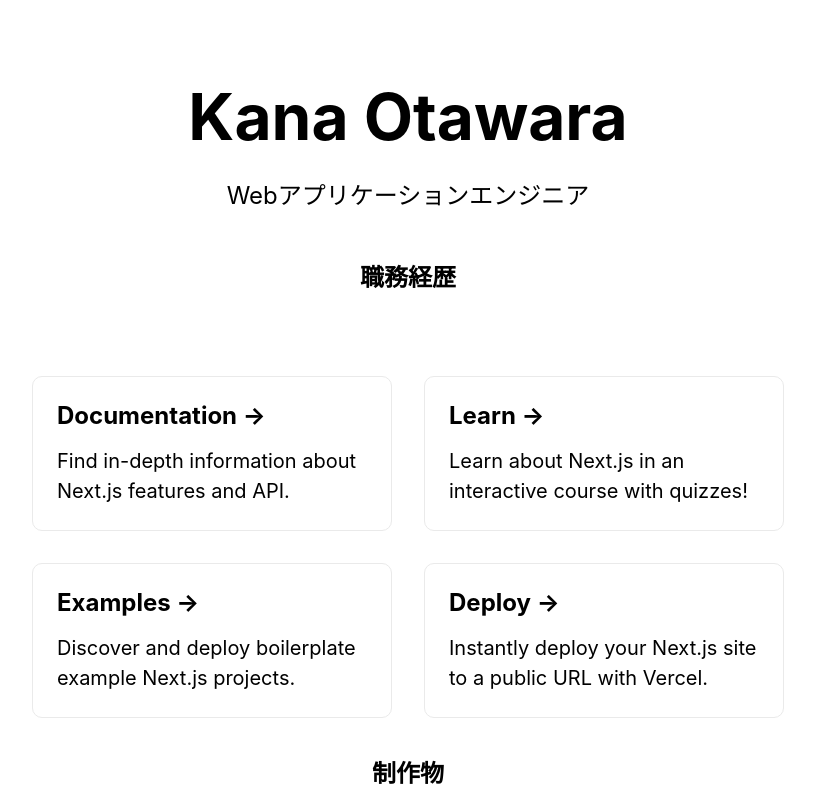
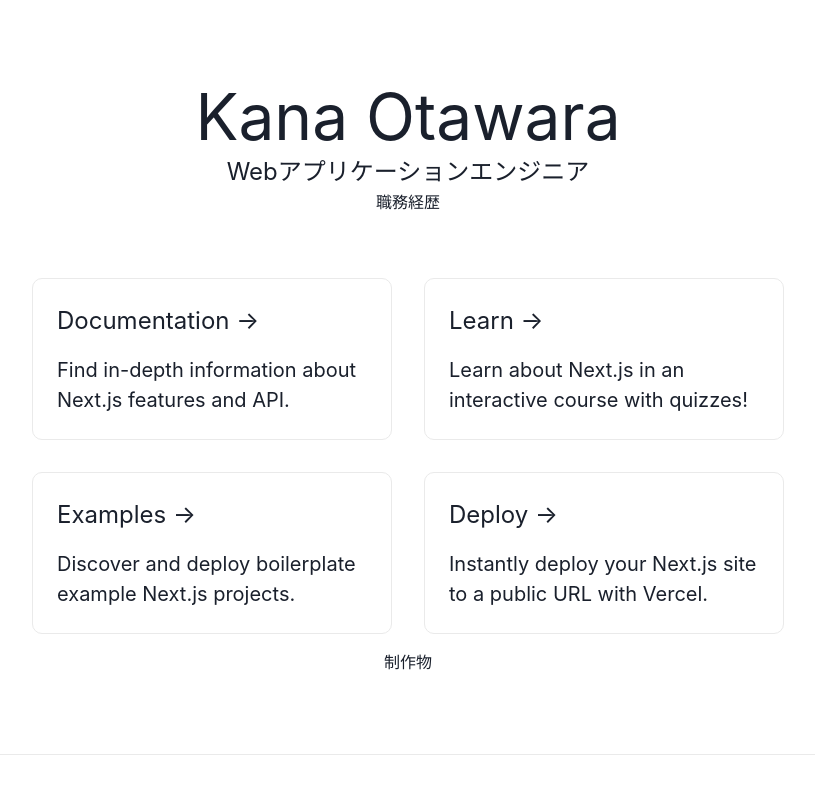
Before and after one commit to knts0/portfolio, a Next.js app: page / in a window 1280 px wide. Shown: the top 796 px of the page, without its empty margins (232-1047 px from the left). Built offline with nearby package versions, Linux system fonts and the light colour scheme.

Commit message:
set up chakra ui

```diff
--- /dev/null
+++ b/pages/_app.tsx
@@ -0,0 +1,11 @@
+import { ChakraProvider } from '@chakra-ui/react'
+
+function MyApp({ Component, pageProps }) {
+  return (
+    <ChakraProvider>
+      <Component {...pageProps} />
+    </ChakraProvider>
+  )
+}
+
+export default MyApp
```
